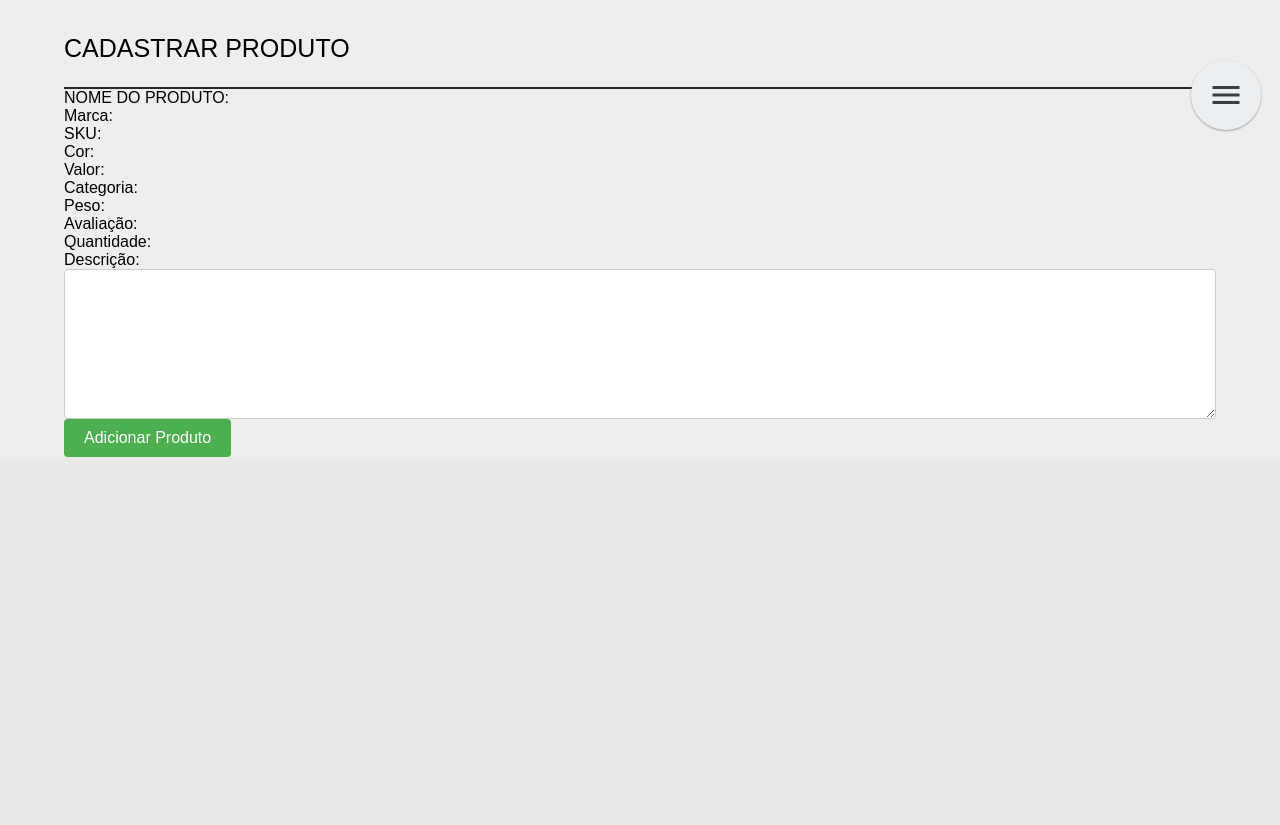
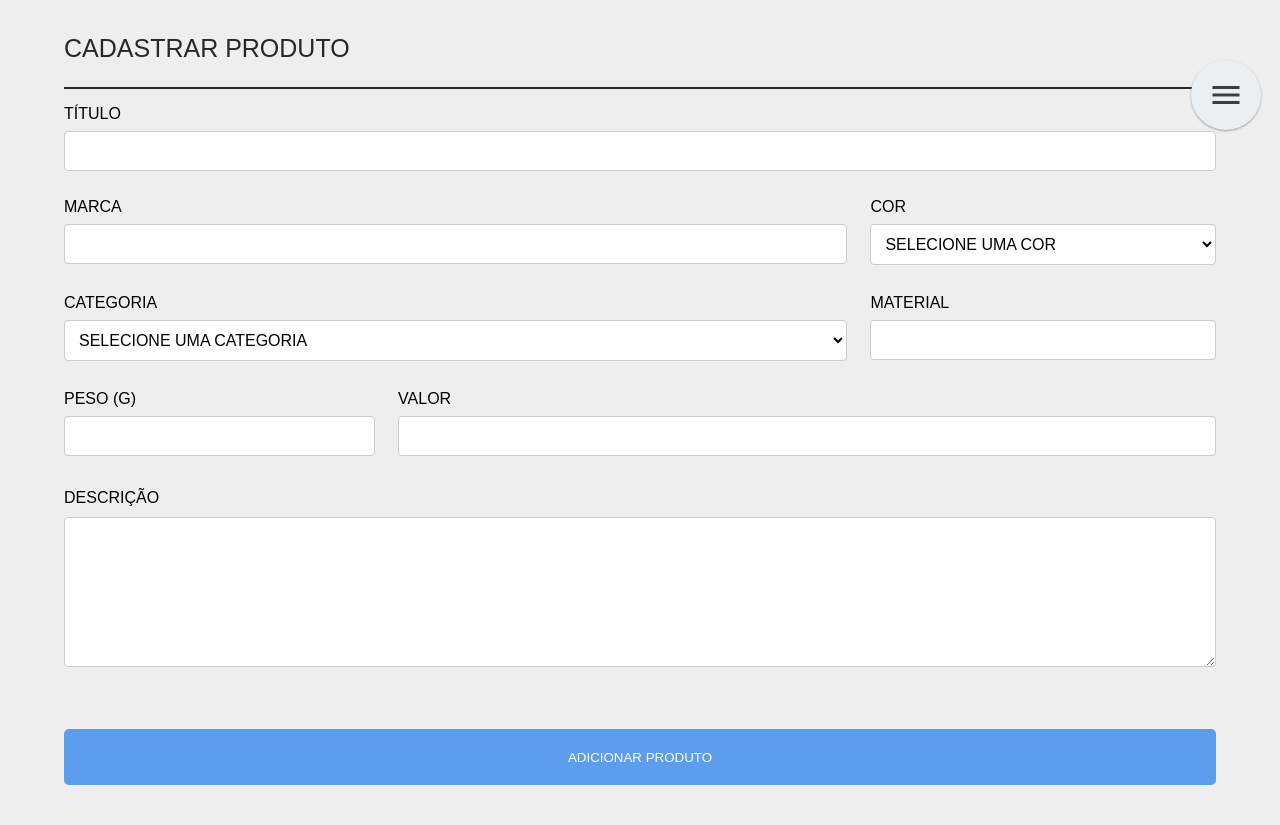
Before and after one commit to Szaiago/NexCommerce, a PHP site: page /pages/adicionar-produto.php in a window 1280 px wide. Shown: the part 435-1260 px from the top of the page. Before the commit the page ends 892 px from the top, so only its background shows below. Run offline with PHP 8.4, Linux system fonts and the light colour scheme; the visitor is signed in with stand-in values (Sample User, id 1).

Commit message:
atualizações

```diff
--- a/css/add_produto.css
+++ b/css/add_produto.css
@@ -6,7 +6,18 @@
     justify-content: center;
     width: 100vw;
     scroll-snap-type: x mandatory;
+    animation: slideFromLeft 1s ease-out forwards;  /* Aplicando a animação */
 }
+
+@keyframes slideFromLeft {
+    0% {
+        transform: translateX(-100%);  /* Começa fora da tela à esquerda */
+    }
+    100% {
+        transform: translateX(0);  /* Termina no lugar original */
+    }
+}
+
 
 .carrosel-container {
     width: 40vw;
@@ -57,6 +68,7 @@
     height: 10vh;
     font-size: 25px;
     text-transform: uppercase;
+    color:rgb(40, 40, 40);
     border-bottom: 2px solid rgb(40, 40, 40);
     animation: borderbottom 3s ease-out;
 }
@@ -72,7 +84,69 @@
         transition: 1s;
     }
 }
+.nome_produto {
+    width: 100%;
+    height: 10vh;
+    margin-top: 2vh;
+    text-transform: uppercase;
+    animation-delay: 0.2s;
+}
+.info-organizar {
+    display: flex;
+    flex-direction: row;
+    justify-content: space-between;
+    align-items: center;
+    width: 100%;
+    height: 10vh;
+    text-transform: uppercase;
+    margin-top: 2vh;
+}
+.marca_produto {
+    width: 68%;
+    animation-delay: 0.4s;
+}
+.cor_produto {
+    width: 30%;
+    animation-delay: 0.4s;
+}
+.categoria_produto {
+    width: 68%;
+    animation-delay: 0.6s;
+}
+.material_produto {
+    width: 30%;
+    animation-delay: 0.6s;
+}
+.peso_produto {
+    width: 27%;
+    animation-delay: 0.8s;
+}
+.valor_produto {
+    width: 71%;
+    animation-delay: 0.8s;
+}
+.descricao_produto {
+    width: 100%;
+    height: 10vh;
+    margin-top: 2vh;
+    text-transform: uppercase;
+    animation-delay: 1s;
+}
+.nome_produto, .info-organizar, .marca_produto, .cor_produto, .categoria_produto, .material_produto, .peso_produto, .valor_produto, .descricao_produto {
+    animation: slideUp 1s ease-out forwards; /* Aplicando a animação */
+    opacity: 0;  /* Inicialmente invisível */
+}
 
+@keyframes slideUp {
+    0% {
+        transform: translateY(50px);  /* Começa 50px abaixo da posição final */
+        opacity: 0;  /* Inicialmente invisível */
+    }
+    100% {
+        transform: translateY(0);  /* Vai para a posição original */
+        opacity: 1;  /* Torna-se visível */
+    }
+}
 .inputs-produtos {
     width: 100%;
     padding: 10px;
@@ -93,24 +167,30 @@ textarea {
     width: 100%;
     height: 150px;
     padding: 10px;
+    margin-top: 10px;
     border: 1px solid #ccc;
     border-radius: 4px;
     font-size: 16px;
     box-sizing: border-box;
     background-color: #fff;
 }
-
-/* Estilo para o botão de envio */
-button[type="submit"] {
-    background-color: #4CAF50;
-    color: white;
-    padding: 10px 20px;
+textarea:focus {
+    border-color: #5c9ded;
+    outline: none;
+}
+.salvar_produto {
+    cursor: pointer;
+    width: 100%;
+    height: 7vh;
+    margin-top: 20vh;
+    margin-bottom: 5vh;
+    background-color: #5c9ded;
     border: none;
-    border-radius: 4px;
-    font-size: 16px;
-    cursor: pointer;
+    color:white;
+    border-radius: 5px;
+    transition: 1s;
 }
-
-button[type="submit"]:hover {
-    background-color: #45a049;
+.salvar_produto:hover {
+    transition: 1s;
+    background-color: #87b7f0;
 }
--- a/css/fixo.css
+++ b/css/fixo.css
@@ -17,6 +17,20 @@ body {
   justify-content: center;
   align-items: center;
   overflow-x: hidden;
+}
+
+/* Para navegadores WebKit (Chrome, Safari) */
+::-webkit-scrollbar {
+    width: 8px;
+}
+
+::-webkit-scrollbar-track {
+    background: white;
+}
+
+::-webkit-scrollbar-thumb {
+    background: white;
+    border-radius: 10px;
 }
 .main {
     display: flex;
@@ -188,7 +202,7 @@ body {
 .modal.show {
     display: block;
 }
-input {position: absolute; display: none}
+.menu input {position: fixed; display: none}
 
 * {
   -webkit-touch-callout: none;
@@ -204,6 +218,7 @@ input {position: absolute; display: none}
   left: 95%;
   margin-left: -25px;
   margin-top: -25px;
+  position: fixed;
 }
 
 .btn {
--- a/pages/adicionar-produto.php
+++ b/pages/adicionar-produto.php
@@ -1,6 +1,7 @@
 <?php
 session_start();
 
+// Verificando se o usuário está logado
 if (!isset($_SESSION['nome_usuario'])) {
     header("Location: ../index.php");
     exit();
@@ -14,18 +15,40 @@ if (isset($nome_partes[1])) {
     $nome_exibido .= " " . $nome_partes[1];
 }
 
+// Conexão com o banco de dados
+$conn = new mysqli('localhost', 'root', '', 'NextCommerce');
+if ($conn->connect_error) {
+    die("Falha na conexão: " . $conn->connect_error);
+}
+
 // Verificando se o formulário foi submetido
 if ($_SERVER["REQUEST_METHOD"] == "POST") {
     $nome_produto = $_POST['nome_produto'];
     $marca_produto = $_POST['marca_produto'];
-    $sku_produto = $_POST['sku_produto'];
     $cor_produto = $_POST['cor_produto'];
     $valor_produto = $_POST['valor_produto'];
     $categoria_produto = $_POST['categoria_produto'];
     $peso_produto = $_POST['peso_produto'];
-    $avaliacao_produto = $_POST['avaliacao_produto'];
-    $quantidade_produto = $_POST['quantidade_produto'];
     $descricao_produto = $_POST['descricao_produto'];
+    $material_produto = $_POST['material_produto'];  // Captura o valor do novo campo
+
+    // Verificando se o nome do produto já existe
+    $sql_check = "SELECT * FROM produtos WHERE nome_produto = ?";
+    $stmt_check = $conn->prepare($sql_check);
+    $stmt_check->bind_param('s', $nome_produto);
+    $stmt_check->execute();
+    $result_check = $stmt_check->get_result();
+
+    if ($result_check->num_rows > 0) {
+        echo "Produto com esse nome já existe. Por favor, escolha outro nome.";
+        exit(); // Não executa o resto do código se o produto já existir
+    }
+
+    // Gerar SKU automaticamente
+    $sku_produto = strtoupper(uniqid('SKU_'));
+
+    // Quantidade inicial definida como 0
+    $quantidade_produto = 0;
 
     // Processando imagens
     $imagens = [];
@@ -41,19 +64,36 @@ if ($_SERVER["REQUEST_METHOD"] == "POST") {
         }
     }
 
-    // Salvar os dados no banco (exemplo básico)
-    $conn = new mysqli('localhost', 'usuario', 'senha', 'nextcommerce');
-    if ($conn->connect_error) {
-        die("Falha na conexão: " . $conn->connect_error);
-    }
-
-    $sql = "INSERT INTO produtos (nome_produto, marca_produto, sku_produto, cor_produto, valor_produto, categoria_produto, peso_produto, avaliacao_produto, quantidade_produto, descricao_produto, img1_produto, img2_produto, img3_produto, img4_produto, img5_produto) VALUES (?, ?, ?, ?, ?, ?, ?, ?, ?, ?, ?, ?, ?, ?, ?)";
+    // SQL para inserir o produto, agora incluindo material_produto
+    $sql = "INSERT INTO produtos (nome_produto, marca_produto, sku_produto, cor_produto, valor_produto, categoria_produto, peso_produto, quantidade_produto, descricao_produto, material_produto, img1_produto, img2_produto, img3_produto, img4_produto, img5_produto)
+            VALUES (?, ?, ?, ?, ?, ?, ?, ?, ?, ?, ?, ?, ?, ?, ?)";
 
     $stmt = $conn->prepare($sql);
-    $stmt->bind_param("ssssdsdssssssss", $nome_produto, $marca_produto, $sku_produto, $cor_produto, $valor_produto, $categoria_produto, $peso_produto, $avaliacao_produto, $quantidade_produto, $descricao_produto, $imagens['img1_produto'], $imagens['img2_produto'], $imagens['img3_produto'], $imagens['img4_produto'], $imagens['img5_produto']);
+    $stmt->bind_param(
+        'ssssdsdssssssss',
+        $nome_produto,
+        $marca_produto,
+        $sku_produto,
+        $cor_produto,
+        $valor_produto,
+        $categoria_produto,
+        $peso_produto,
+        $quantidade_produto,
+        $descricao_produto,
+        $material_produto,  // Adicionado aqui
+        $imagens['img1_produto'],
+        $imagens['img2_produto'],
+        $imagens['img3_produto'],
+        $imagens['img4_produto'],
+        $imagens['img5_produto']
+    );
 
+    // Executando a consulta
     if ($stmt->execute()) {
         echo "Produto adicionado com sucesso!";
+        // Redirecionar após o envio para evitar o reenvio do formulário
+        header("Location: adicionar-produto.php");
+        exit();
     } else {
         echo "Erro ao adicionar produto: " . $stmt->error;
     }
@@ -68,7 +108,7 @@ if ($_SERVER["REQUEST_METHOD"] == "POST") {
 <head>
     <meta charset="UTF-8">
     <meta name="viewport" content="width=device-width, initial-scale=1.0">
-    <title>Add Produto / NextCommerce</title>
+    <title>Adicionar Produto / NextCommerce</title>
     <link rel="icon" href="../css/images/next1.png" type="image/x-icon">
     <link rel="stylesheet" href="../css/add_produto.css">
     <link rel="stylesheet" href="../css/fixo.css">
@@ -77,6 +117,7 @@ if ($_SERVER["REQUEST_METHOD"] == "POST") {
     <script src="../js/logoempresamain.js" defer></script>
     <script src="../js/modalperfil.js" defer></script>
     <script src="../js/carrosel-home.js" defer></script>
+    <script src="../js/mascarainputs.js" defer></script>
     <script type="module" src="https://unpkg.com/ionicons@7.1.0/dist/ionicons/ionicons.esm.js"></script>
     <script nomodule src="https://unpkg.com/ionicons@7.1.0/dist/ionicons/ionicons.js"></script>
 </head>
@@ -133,36 +174,72 @@ if ($_SERVER["REQUEST_METHOD"] == "POST") {
         <div class="titulo-forms">
             <p>CADASTRAR PRODUTO</p>
         </div>
-    <label for="nome_produto">NOME DO PRODUTO:</label>
-    <input type="text" name="nome_produto"  class="inputs-produtos" required>
+        <div class="nome_produto">
+            <label for="nome_produto">TÍTULO</label>
+            <input type="text" name="nome_produto" class="inputs-produtos" required>
+        </div>
+        <div class="info-organizar">
+            <div class="marca_produto">
+                <label for="marca_produto">MARCA</label>
+                <input type="text" name="marca_produto" class="inputs-produtos" required>
+            </div>
+            <div class="cor_produto">
+                <label for="cor_produto">COR</label>
+                <select name="cor_produto" class="inputs-produtos">
+                    <option value="" disabled selected>SELECIONE UMA COR</option>
+                    <option value="vermelho">VERMELHO</option>
+                    <option value="azul">AZUL</option>
+                    <option value="verde">VERDE</option>
+                    <option value="amarelo">AMARELO</option>
+                    <option value="preto">PRETO</option>
+                    <option value="branco">BRANCO</option>
+                    <option value="rosa">ROSA</option>
+                    <option value="roxo">ROXO</option>
+                    <option value="laranja">LARANJA</option>
+                    <option value="cinza">CINZA</option>
+                    <option value="bege">BEGE</option>
+                </select>
+            </div>
+        </div>
+        <div class="info-organizar">
+        <div class="categoria_produto">
+            <label for="categoria_produto">CATEGORIA</label>
+            <select name="categoria_produto" class="inputs-produtos" required>
+                <option value="" disabled selected>SELECIONE UMA CATEGORIA</option>
+                <option value="roupas">ROUPAS</option>
+                <option value="eletronicos">ELETRÔNICOS</option>
+                <option value="beleza">BELEZA</option>
+                <option value="alimentos">ALIMENTOS</option>
+                <option value="casa">CASA</option>
+                <option value="decoracao">DECORAÇÃO</option>
+                <option value="brinquedos">BRINQUEDOS</option>
+                <option value="livros">LIVROS</option>
+                <option value="esportes">ESPORTES E LAZER</option>
+                <option value="saude">SAÚDE</option>
+                <option value="tecnologia">TECNOLOGIA</option>
+            </select>
+        </div>
+            <div class="material_produto">
+                <label for="material_produto">MATERIAL</label>
+                <input type="text" name="material_produto" class="inputs-produtos" required>
+            </div>
+        </div>
+        <div class="info-organizar">
+            <div class="peso_produto">
+                <label for="peso_produto">PESO (G)</label>
+                <input type="text" name="peso_produto" class="inputs-produtos" id="peso_produto" required>
+            </div>
+            <div class="valor_produto">
+                <label for="valor_produto">VALOR</label>
+                <input type="text" name="valor_produto" class="inputs-produtos" id="valor_produto" required>
+            </div>
+        </div>
+        <div class="descricao_produto">
+            <label for="descricao_produto">DESCRIÇÃO</label>
+            <textarea name="descricao_produto"></textarea>
+        </div>
 
-    <label for="marca_produto">Marca:</label>
-    <input type="text" name="marca_produto" class="inputs-produtos" required>
-
-    <label for="sku_produto">SKU:</label>
-    <input type="text" name="sku_produto" class="inputs-produtos" required>
-
-    <label for="cor_produto">Cor:</label>
-    <input type="text" name="cor_produto" class="inputs-produtos">
-
-    <label for="valor_produto">Valor:</label>
-    <input type="number" step="0.01" name="valor_produto" class="inputs-produtos" required>
-
-    <label for="categoria_produto">Categoria:</label>
-    <input type="text" name="categoria_produto" class="inputs-produtos" required>
-
-    <label for="peso_produto">Peso:</label>
-    <input type="number" step="0.01" name="peso_produto" class="inputs-produtos">
-
-    <label for="avaliacao_produto">Avaliação:</label>
-    <input type="number" step="0.01" name="avaliacao_produto" class="inputs-produtos">
-
-    <label for="quantidade_produto">Quantidade:</label>
-    <input type="number" name="quantidade_produto" class="inputs-produtos" required>
-
-    <label for="descricao_produto">Descrição:</label>
-    <textarea name="descricao_produto"></textarea>
-    <button type="submit">Adicionar Produto</button>
+        <button type="submit" class="salvar_produto">ADICIONAR PRODUTO</button>
     </div>
 </form>
 <div class="menu">
--- a/pages/sistema_empresarial.php
+++ b/pages/sistema_empresarial.php
@@ -1,4 +1,4 @@
-<a?php
+<?php
 session_start();
 
 if (!isset($_SESSION['nome_usuario'])) {
```
Also changed, not shown: js/mascarainputs.js (added, +39 -0 lines), images/img1_1738168012.jpeg (added), images/img1_1738168147.jpeg (added), images/img2_1738168012.jpeg (added), images/img2_1738168147.jpeg (added), images/img3_1738168012.jpeg (added), images/img3_1738168147.jpeg (added), images/img4_1738168012.jpeg (added), images/img4_1738168147.jpeg (added), images/img5_1738168012.jpeg (added), images/img5_1738168147.jpeg (added). Lines whose indentation alone changed are shown as unchanged.
